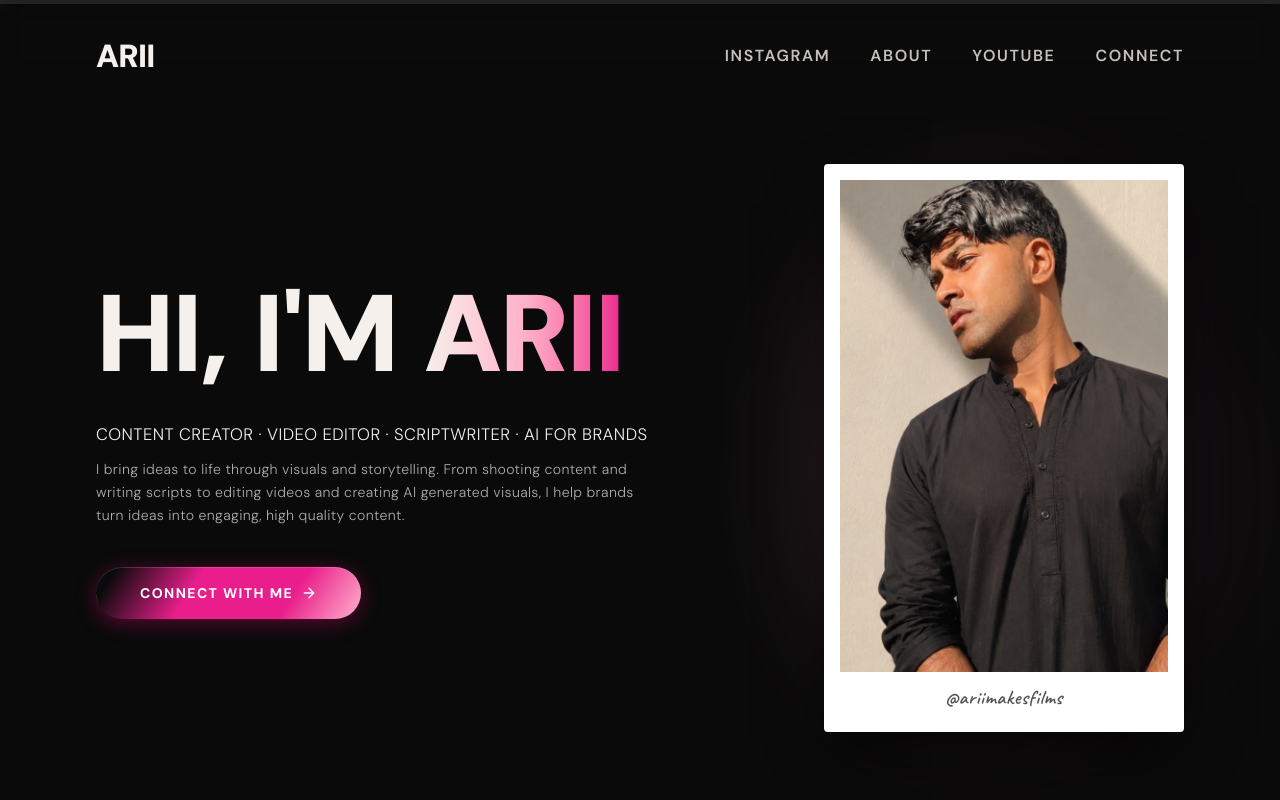
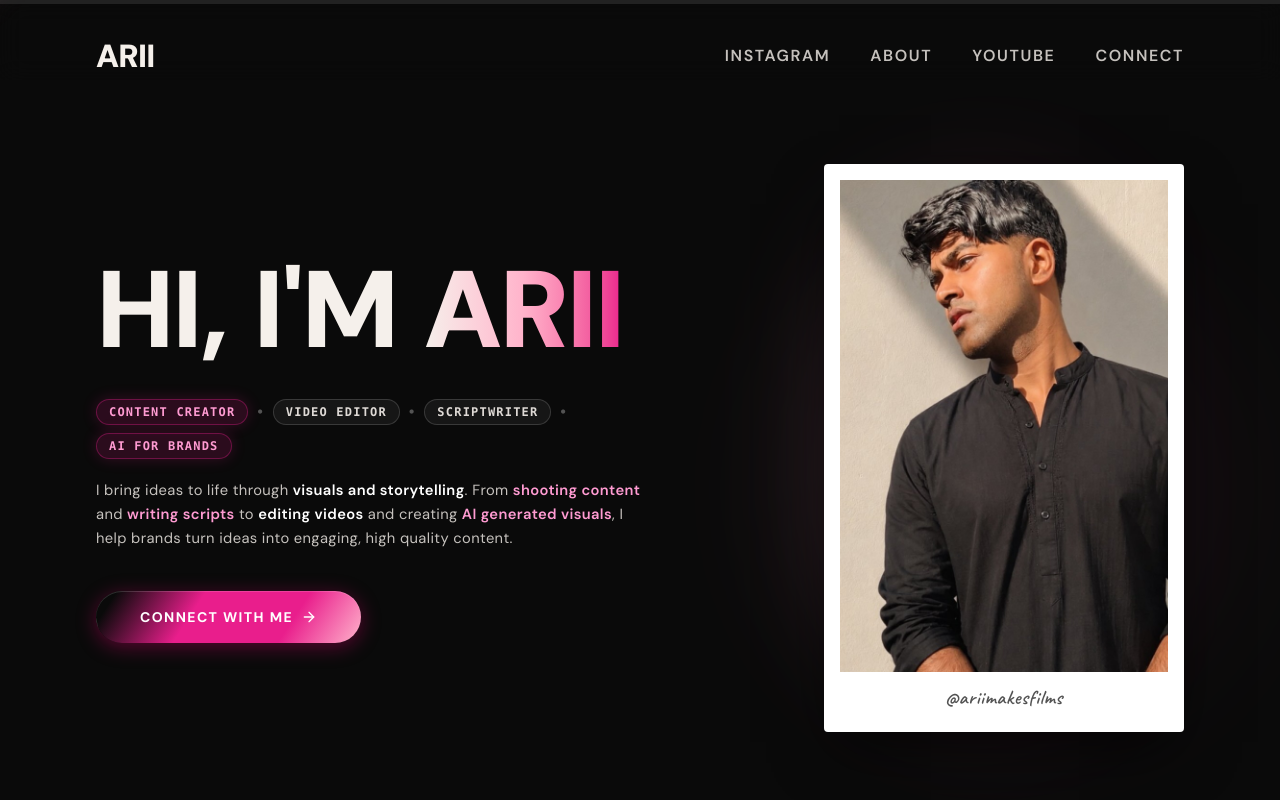
Before and after one commit to evanbose7/kamna-portfolio, a React (Vite) app: page / in a window 1280 px wide. Shown: the top 800 px of the page. Built offline with nearby package versions, Linux system fonts and the light colour scheme; a web font is replaced by a local one.

Commit message:
enhance-hero-subtext-typography-with-glowing-pills-and-highlights

```diff
--- a/src/components/Hero.jsx
+++ b/src/components/Hero.jsx
@@ -64,18 +64,32 @@ export default function Hero({ onOpenConnectModal }) {
             </h1>
           </div>
 
-          <div className="flex flex-col gap-3 max-w-xl mx-auto lg:mx-0">
+          <div className="flex flex-col gap-4 max-w-xl mx-auto lg:mx-0">
+            {/* Styled Category Pills */}
+            <div className="flex flex-wrap items-center justify-center lg:justify-start gap-2 text-[11px] sm:text-xs font-mono font-bold tracking-widest uppercase">
+              <span className="px-3 py-1 rounded-full bg-[#E91E8C]/15 border border-[#E91E8C]/35 text-[#FF9BD2] shadow-[0_0_15px_rgba(233,30,140,0.2)]">
+                CONTENT CREATOR
+              </span>
+              <span className="text-white/30">•</span>
+              <span className="px-3 py-1 rounded-full bg-white/5 border border-white/15 text-[#F5F0EB]/90">
+                VIDEO EDITOR
+              </span>
+              <span className="text-white/30">•</span>
+              <span className="px-3 py-1 rounded-full bg-white/5 border border-white/15 text-[#F5F0EB]/90">
+                SCRIPTWRITER
+              </span>
+              <span className="text-white/30">•</span>
+              <span className="px-3 py-1 rounded-full bg-[#E91E8C]/15 border border-[#E91E8C]/35 text-[#FF9BD2] shadow-[0_0_15px_rgba(233,30,140,0.2)]">
+                AI FOR BRANDS
+              </span>
+            </div>
+
+            {/* Description Body */}
             <p
-              className="font-light uppercase leading-snug tracking-wide text-[#F5F0EB] flex items-center justify-center lg:justify-start gap-2"
-              style={{ fontSize: 'clamp(0.9rem, 1.3vw, 1.25rem)' }}
+              className="font-normal leading-relaxed tracking-wide text-[#F5F0EB]/80 pt-1"
+              style={{ fontSize: 'clamp(0.9rem, 1.15vw, 1.15rem)' }}
             >
-              CONTENT CREATOR · VIDEO EDITOR · SCRIPTWRITER · AI FOR BRANDS
-            </p>
-            <p
-              className="font-light leading-relaxed tracking-wide text-[#F5F0EB]/70"
-              style={{ fontSize: 'clamp(0.85rem, 1.1vw, 1.1rem)' }}
-            >
-              I bring ideas to life through visuals and storytelling. From shooting content and writing scripts to editing videos and creating AI generated visuals, I help brands turn ideas into engaging, high quality content.
+              I bring ideas to life through <span className="font-semibold text-white">visuals and storytelling</span>. From <span className="text-[#FF9BD2] font-semibold">shooting content</span> and <span className="text-[#FF9BD2] font-semibold">writing scripts</span> to <span className="text-white font-semibold">editing videos</span> and creating <span className="text-[#FF9BD2] font-semibold">AI generated visuals</span>, I help brands turn ideas into engaging, high quality content.
             </p>
           </div>
 
```
